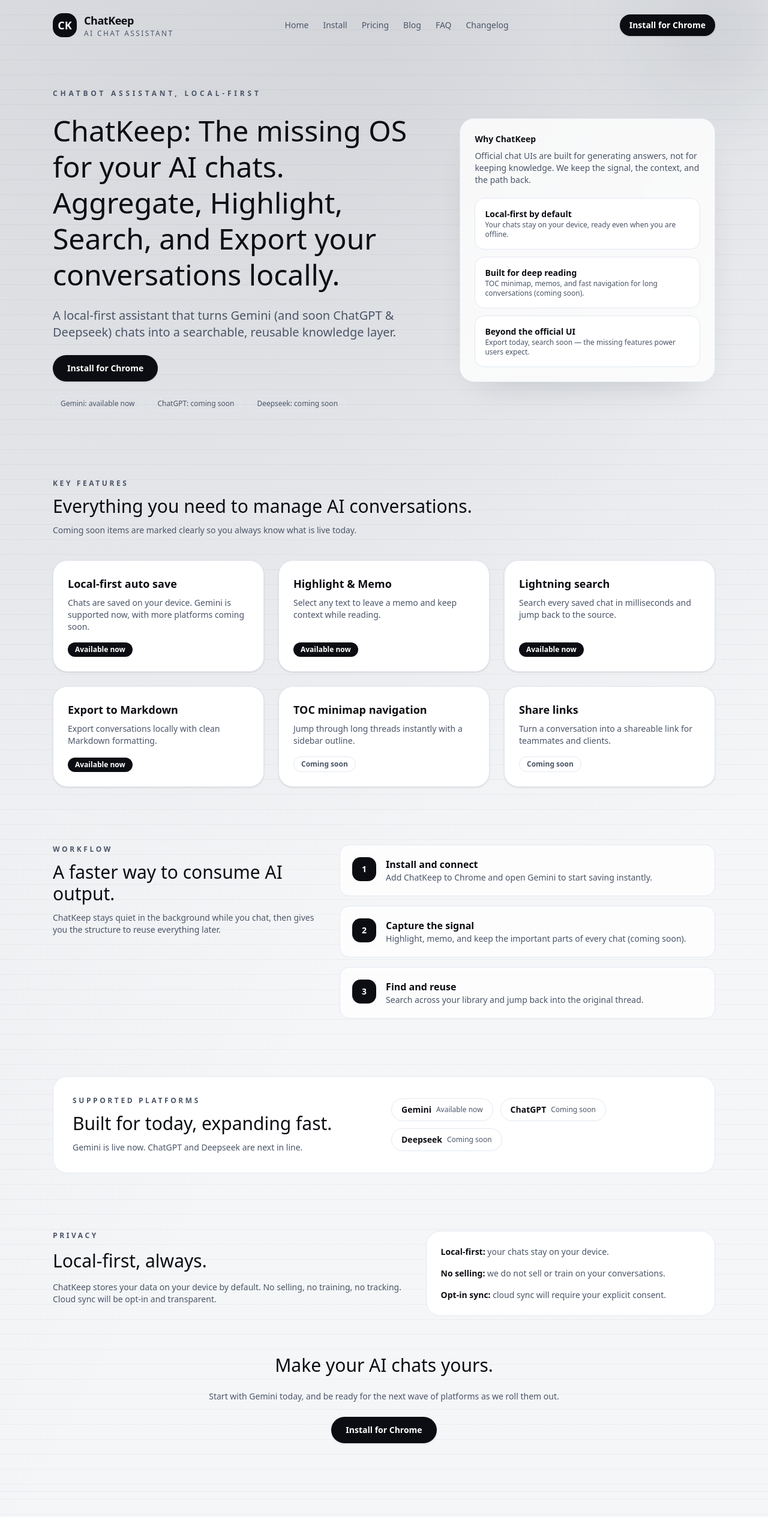
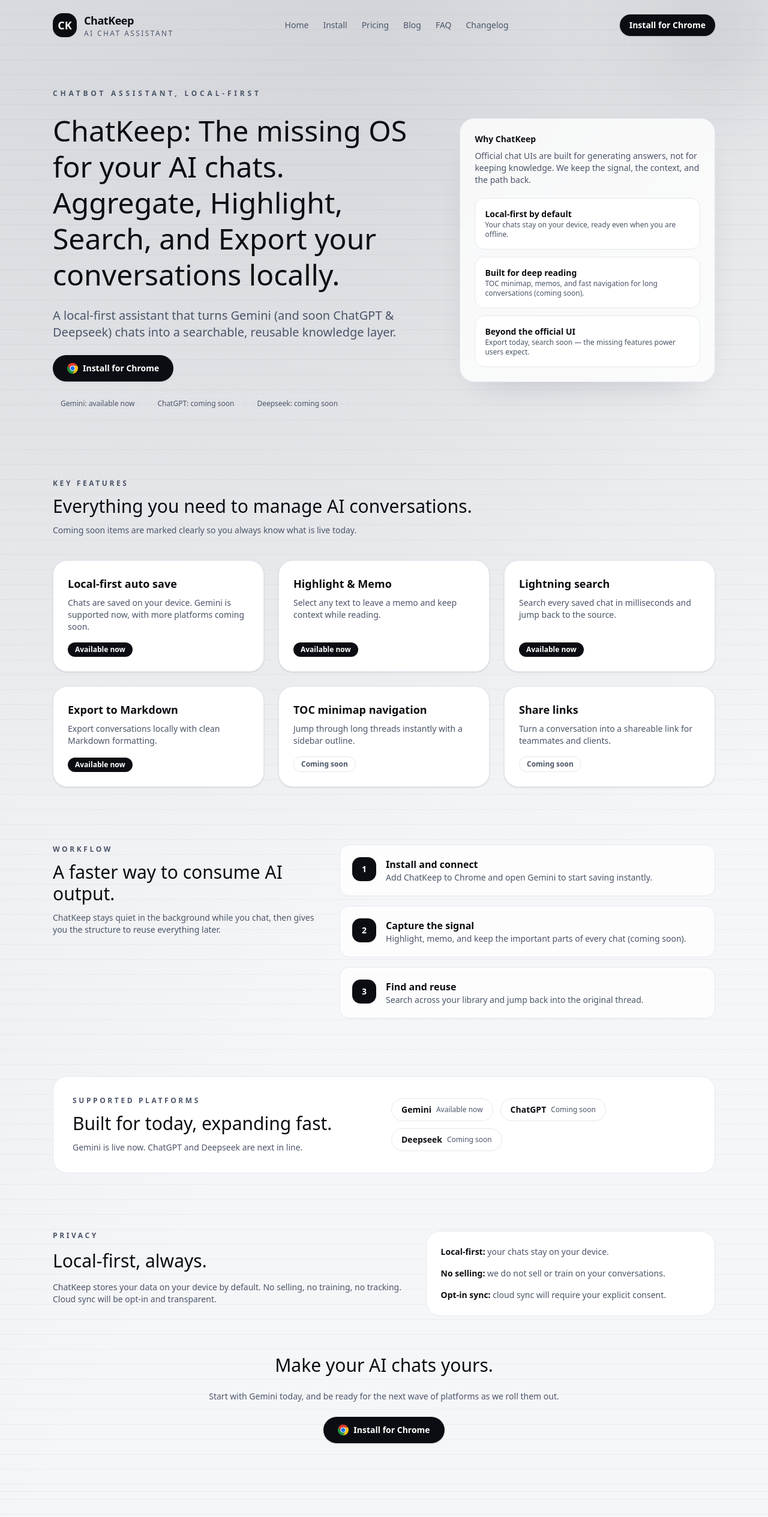
Before and after one commit to hifizz/fullstack-starter, a Next.js app: page / in a window 1280 px wide. Shown: the top 2529 px of the page at 60% size. Built offline with nearby package versions, Linux system fonts and the light colour scheme.

Commit message:
feat: 增加chrome icon

```diff
--- a/package.json
+++ b/package.json
@@ -33,6 +33,7 @@
     "@creem_io/better-auth": "^0.0.12",
     "@hono/zod-validator": "^0.7.6",
     "@hookform/resolvers": "^5.1.1",
+    "@iconify/react": "^6.0.2",
     "@radix-ui/react-accordion": "^1.2.11",
     "@radix-ui/react-alert-dialog": "^1.1.14",
     "@radix-ui/react-aspect-ratio": "^1.1.7",
--- a/src/app/page.tsx
+++ b/src/app/page.tsx
@@ -1,3 +1,4 @@
+import { Icon } from "@iconify/react";
 import Link from "next/link";
 import { MarketingShell } from "~/components/marketing/marketing-shell";
 
@@ -57,6 +58,18 @@
   { name: "Deepseek", status: "Coming soon" },
 ];
 
+function InstallChromeButton() {
+  return (
+    <Link
+      href="/install"
+      className="inline-flex items-center justify-center gap-2 rounded-full bg-[color:var(--marketing-ink)] px-6 py-3 text-sm font-semibold text-white shadow-sm transition hover:opacity-90"
+    >
+      <Icon icon="logos:chrome" width={18} height={18} aria-hidden="true" className="shrink-0" />
+      <span>Install for Chrome</span>
+    </Link>
+  );
+}
+
 export default function HomePage() {
   return (
     <MarketingShell>
@@ -75,12 +88,7 @@
               searchable, reusable knowledge layer.
             </p>
             <div className="flex flex-wrap items-center gap-4">
-              <Link
-                href="/install"
-                className="inline-flex items-center justify-center rounded-full bg-[color:var(--marketing-ink)] px-6 py-3 text-sm font-semibold text-white shadow-sm transition hover:opacity-90"
-              >
-                Install for Chrome
-              </Link>
+              <InstallChromeButton />
             </div>
             <div className="flex flex-wrap gap-3 text-xs text-[color:var(--marketing-muted)]">
               <span className="rounded-full border border-[color:var(--marketing-border)] px-3 py-1">
@@ -281,12 +289,7 @@
           Start with Gemini today, and be ready for the next wave of platforms as we roll them out.
         </p>
         <div className="flex flex-wrap items-center justify-center gap-4">
-          <Link
-            href="/install"
-            className="inline-flex items-center justify-center rounded-full bg-[color:var(--marketing-ink)] px-6 py-3 text-sm font-semibold text-white shadow-sm transition hover:opacity-90"
-          >
-            Install for Chrome
-          </Link>
+          <InstallChromeButton />
         </div>
       </section>
     </MarketingShell>
```
Also changed, not shown: 1 other file (tests, documents, lock files or other folders).
